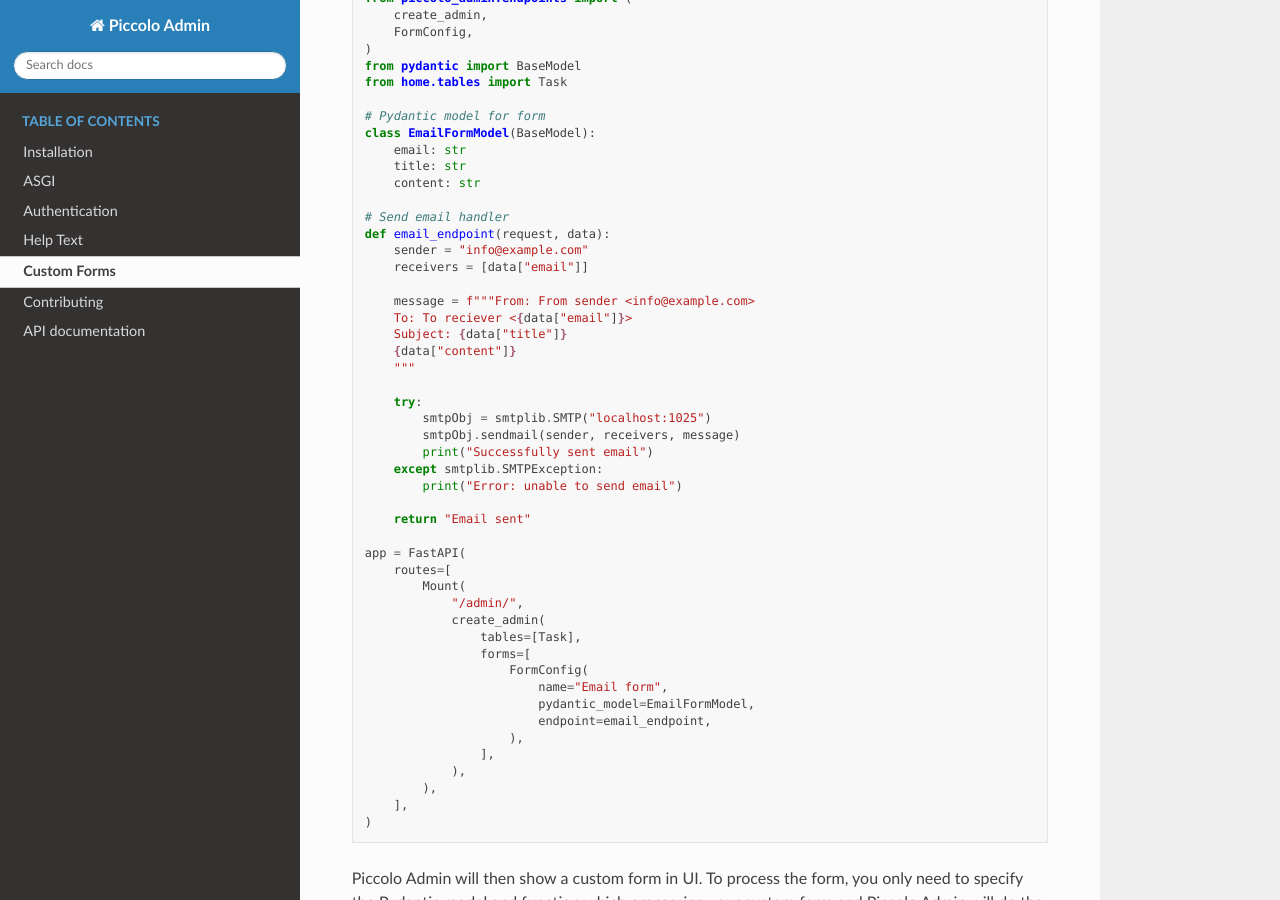
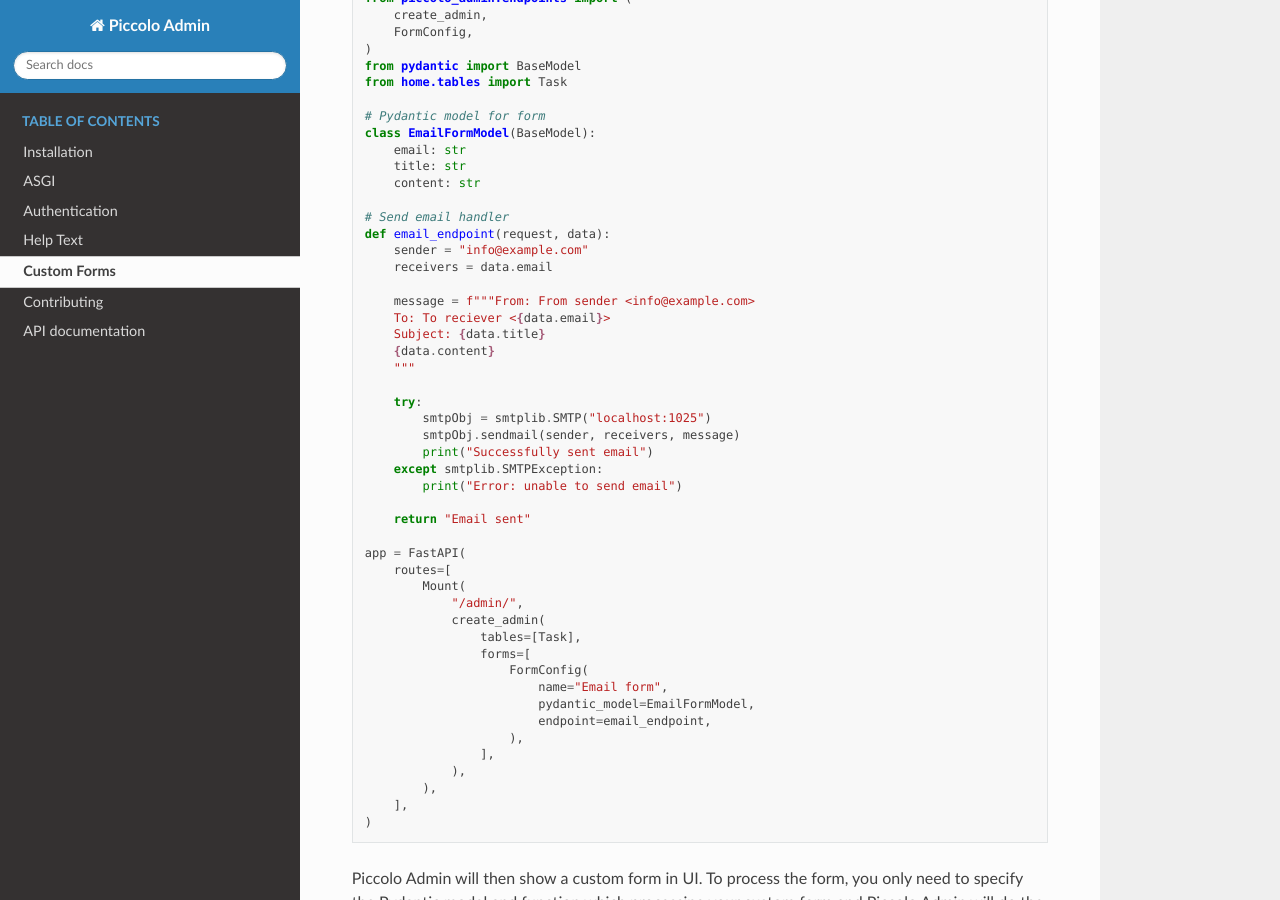
Before and after one commit to piccolo-orm/piccolo_admin, a Sphinx documentation site: the page built from docs/source/custom_forms/index.rst, in a window 1280 px wide and 900 px high, scrolled down 336 px. Built offline with Sphinx 7.4.7 and the Read the Docs theme 2.0.0, drawn with Linux system fonts in a browser that asks for light colours; the version number could not be read and is left out.

```diff
--- a/docs/source/custom_forms/index.rst
+++ b/docs/source/custom_forms/index.rst
@@ -29,12 +29,12 @@ Example of creating and sending email form in FastAPI:
     # Send email handler
     def email_endpoint(request, data):
         sender = "info@example.com"
-        receivers = [data["email"]]
+        receivers = data.email
 
         message = f"""From: From sender <info@example.com>
-        To: To reciever <{data["email"]}>
-        Subject: {data["title"]}
-        {data["content"]}
+        To: To reciever <{data.email}>
+        Subject: {data.title}
+        {data.content}
         """
 
         try:
```
Also changed, not shown: 2 other files.
